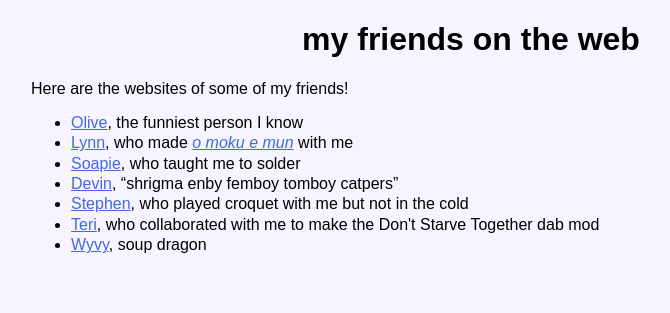
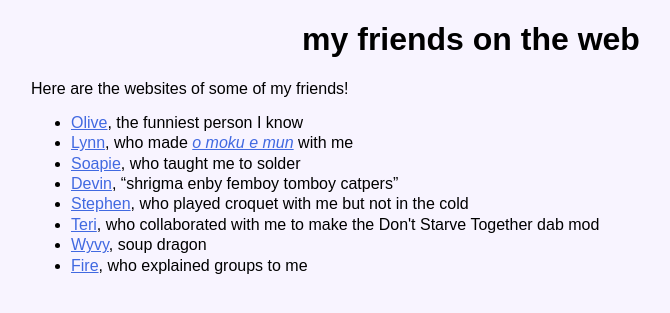
Before and after one commit to Roachbones/Roachbones.github.io, a Jekyll site: the page friends.html, which Jekyll copies as it is, in a window 1280 px wide. Shown: the top 313 px of the page, without its empty margins (169-839 px from the left). Built offline with Jekyll 4.4.1, drawn with Linux system fonts in a browser that asks for light colours.

Commit message:
Add fire.casa

```diff
--- a/friends.html
+++ b/friends.html
@@ -23,6 +23,7 @@
 <li><a href="https://davisgroup.uk/">Stephen</a>, who played croquet with me but not in the cold</li>
 <li><a href="https://electr1.ca/">Teri</a>, who collaborated with me to make the Don't Starve Together dab mod</li>
 <li><a href="https://wyvy.net">Wyvy</a>, soup dragon</li>
+<li><a href="https://fire.casa">Fire</a>, who explained groups to me</li>
 </ul>
 </main>
 </body>
```
